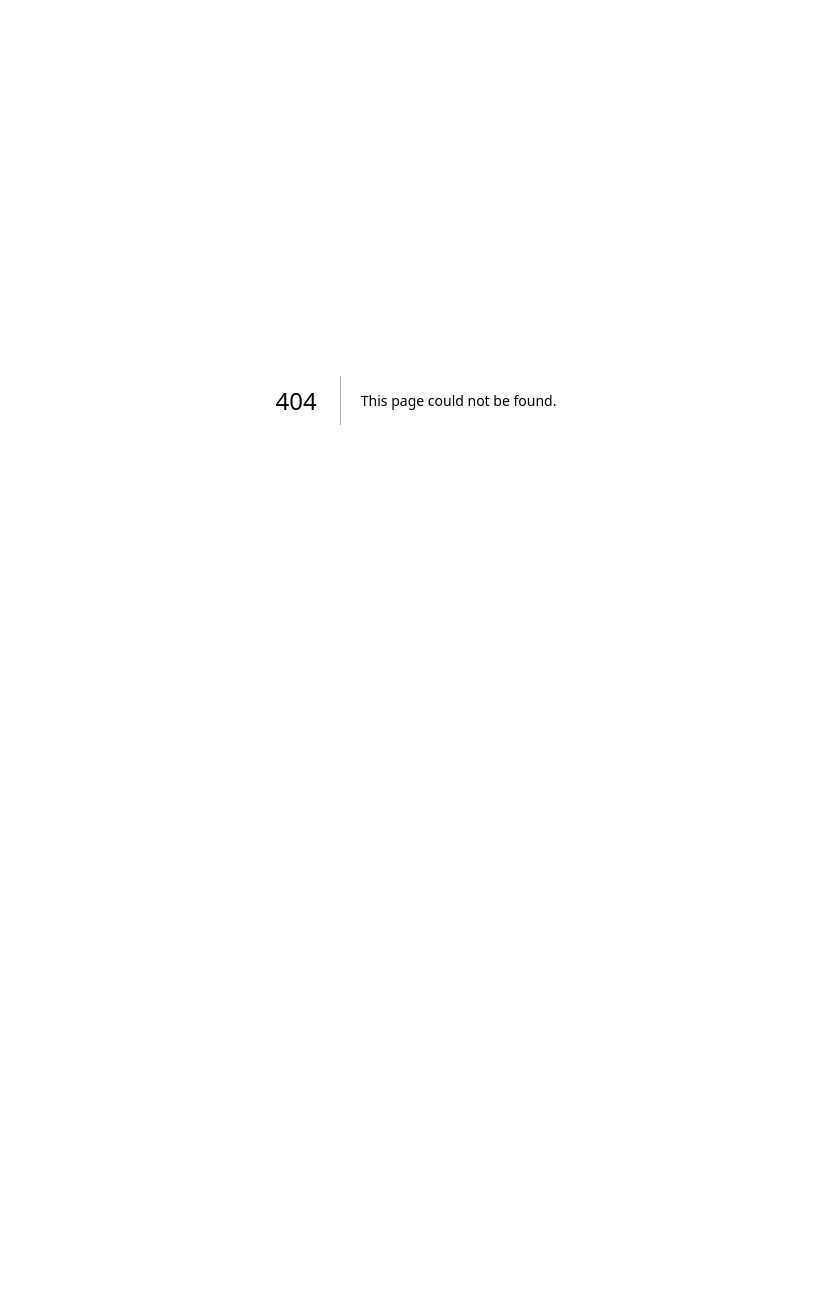
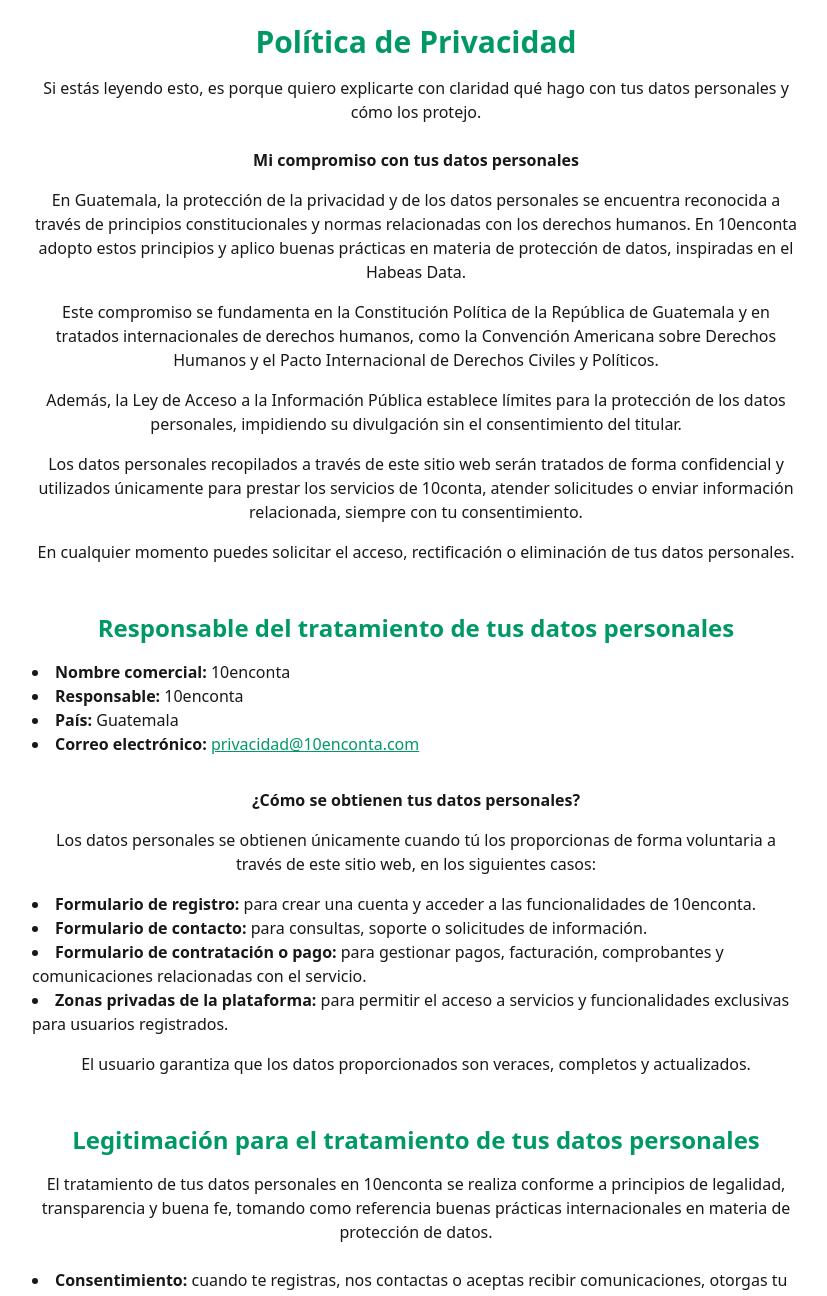
Before and after one commit to 10enconta/website10enconta, a Next.js app: page /politicaPrivacidad in a window 1280 px wide. Before the commit this address had no page. Shown: the top 1296 px of the page, without its empty margins (224-1051 px from the left). Before the commit the page ends 800 px from the top, so only its background shows below. Built offline with nearby package versions, Linux system fonts and the light colour scheme.

Commit message:
feat(politicaPrivaciadad): create new module

```diff
--- /dev/null
+++ b/src/app/politicaPrivacidad/page.jsx
@@ -0,0 +1,200 @@
+"use client"
+import Image from "next/image"
+
+const SectionOne = () => {
+    return (
+        <div className="flex justify-center w-full h-auto text-center select-none py-6 ">
+            <div className="max-w-3xl ">
+                <h1 className=" font-bold text-emerald-600 text-3xl">
+                    Política de Privacidad
+                </h1>
+                <p className="mt-4">
+                    Si estás leyendo esto, es porque quiero explicarte con
+                    claridad qué hago con tus datos personales y cómo los
+                    protejo.
+                </p>
+
+                <h3 className="mt-6 font-black">
+                    Mi compromiso con tus datos personales
+                </h3>
+
+                <p className="mt-4">
+                    En Guatemala, la protección de la privacidad y de los datos
+                    personales se encuentra reconocida a través de principios
+                    constitucionales y normas relacionadas con los derechos
+                    humanos. En 10enconta adopto estos principios y aplico
+                    buenas prácticas en materia de protección de datos,
+                    inspiradas en el Habeas Data.
+                </p>
+
+                <p className="mt-4">
+                    Este compromiso se fundamenta en la Constitución Política de
+                    la República de Guatemala y en tratados internacionales de
+                    derechos humanos, como la Convención Americana sobre
+                    Derechos Humanos y el Pacto Internacional de Derechos
+                    Civiles y Políticos.
+                </p>
+
+                <p className="mt-4">
+                    Además, la Ley de Acceso a la Información Pública establece
+                    límites para la protección de los datos personales,
+                    impidiendo su divulgación sin el consentimiento del titular.
+                </p>
+
+                <p className="mt-4">
+                    Los datos personales recopilados a través de este sitio web
+                    serán tratados de forma confidencial y utilizados únicamente
+                    para prestar los servicios de 10conta, atender solicitudes o
+                    enviar información relacionada, siempre con tu
+                    consentimiento.
+                </p>
+
+                <p className="mt-4">
+                    En cualquier momento puedes solicitar el acceso,
+                    rectificación o eliminación de tus datos personales.
+                </p>
+            </div>
+        </div>
+    )
+}
+
+const Sectiontwo = () => {
+    return (
+        <div className="flex justify-center w-full h-auto text-center py-6 select-none">
+            <div className="max-w-3xl ">
+                <h2 className="text-2xl font-bold text-emerald-600">
+                    Responsable del tratamiento de tus datos personales
+                </h2>
+
+                <ul className="mt-4 text-left list-disc list-inside">
+                    <li>
+                        <strong>Nombre comercial:</strong> 10enconta
+                    </li>
+                    <li>
+                        <strong>Responsable:</strong> 10enconta
+                    </li>
+                    <li>
+                        <strong>País:</strong> Guatemala
+                    </li>
+                    <li>
+                        <strong>Correo electrónico:</strong>{" "}
+                        <a
+                            href="mailto:privacidad@10enconta.com"
+                            className="text-emerald-600 underline">
+                            privacidad@10enconta.com
+                        </a>
+                    </li>
+                </ul>
+
+                <h3 className="mt-8 font-black">
+                    ¿Cómo se obtienen tus datos personales?
+                </h3>
+
+                <p className="mt-4">
+                    Los datos personales se obtienen únicamente cuando tú los
+                    proporcionas de forma voluntaria a través de este sitio web,
+                    en los siguientes casos:
+                </p>
+
+                <ul className="mt-4 text-left list-disc list-inside">
+                    <li>
+                        <strong>Formulario de registro:</strong> para crear una
+                        cuenta y acceder a las funcionalidades de 10enconta.
+                    </li>
+                    <li>
+                        <strong>Formulario de contacto:</strong> para consultas,
+                        soporte o solicitudes de información.
+                    </li>
+                    <li>
+                        <strong>Formulario de contratación o pago:</strong> para
+                        gestionar pagos, facturación, comprobantes y
+                        comunicaciones relacionadas con el servicio.
+                    </li>
+                    <li>
+                        <strong>Zonas privadas de la plataforma:</strong> para
+                        permitir el acceso a servicios y funcionalidades
+                        exclusivas para usuarios registrados.
+                    </li>
+                </ul>
+
+                <p className="mt-4">
+                    El usuario garantiza que los datos proporcionados son
+                    veraces, completos y actualizados.
+                </p>
+            </div>
+        </div>
+    )
+}
+
+const SectionThree = () => {
+    return (
+        <div className="flex justify-center w-full h-auto px-6 py-6 text-center select-none">
+            <div className="max-w-3xl">
+                <h2 className="text-2xl font-bold text-emerald-600">
+                    Legitimación para el tratamiento de tus datos personales
+                </h2>
+
+                <p className="mt-4">
+                    El tratamiento de tus datos personales en 10enconta se
+                    realiza conforme a principios de legalidad, transparencia y
+                    buena fe, tomando como referencia buenas prácticas
+                    internacionales en materia de protección de datos.
+                </p>
+
+                <ul className="mt-6 text-left list-disc list-inside space-y-4">
+                    <li>
+                        <strong>Consentimiento:</strong> cuando te registras,
+                        nos contactas o aceptas recibir comunicaciones, otorgas
+                        tu consentimiento informado y voluntario para el
+                        tratamiento de tus datos personales.
+                    </li>
+
+                    <li>
+                        <strong>Relación contractual:</strong> el tratamiento de
+                        tus datos es necesario para la prestación de los
+                        servicios de 10enconta, incluyendo gestión de cuentas,
+                        pagos, facturación y soporte.
+                    </li>
+
+                    <li>
+                        <strong>Interés legítimo:</strong> en determinados
+                        casos, el tratamiento de datos puede basarse en el
+                        interés legítimo de mejorar el servicio y gestionar
+                        aspectos administrativos, siempre respetando tus
+                        derechos.
+                    </li>
+                </ul>
+
+                <h3 className="mt-10 font-black">
+                    Categoría de datos que se tratan en esta web
+                </h3>
+
+                <ul className="mt-4 text-left list-disc list-inside space-y-2">
+                    <li>
+                        <strong>Datos identificativos:</strong> nombre, correo
+                        electrónico y datos proporcionados voluntariamente.
+                    </li>
+                    <li>
+                        <strong>Datos de contacto:</strong> información enviada
+                        a través de formularios o correos electrónicos.
+                    </li>
+                    <li>
+                        <strong>Datos de facturación:</strong> información
+                        necesaria para la gestión de pagos y emisión de
+                        facturas, en caso de contratación.
+                    </li>
+                </ul>
+            </div>
+        </div>
+    )
+}
+
+export default function política() {
+    return (
+        <div className="flex flex-col ">
+            <SectionOne />
+            <Sectiontwo />
+            <SectionThree />
+        </div>
+    )
+}
```
